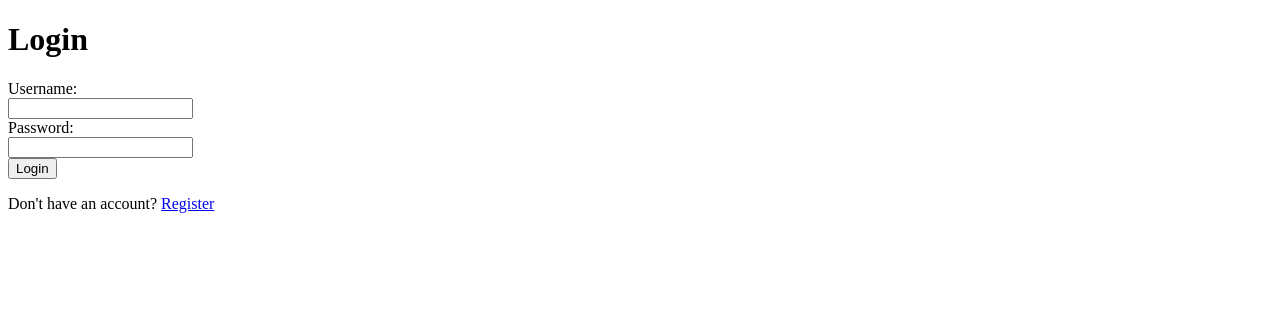
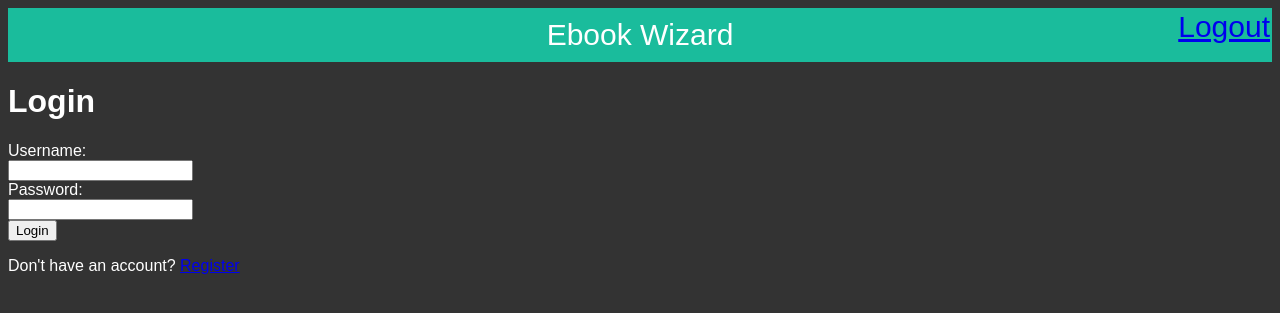
Before and after one commit to aitoolsau/EbookWriter, a Flask app: page / in a window 1280 px wide. Shown: the top 313 px of the page. Run offline with Flask 3, Linux system fonts and the light colour scheme; some libraries are stand-ins or nearby versions.

Commit message:
Added header.html template and included it in login.html template.y

```diff
--- /dev/null
+++ b/templates/header.html
@@ -0,0 +1,31 @@
+<!DOCTYPE html>
+<html>
+<head>
+    <title>Ebook Wizard</title>
+    <style>
+        body {
+            background-color: #333;
+            color: #fff;
+            font-family: Arial, sans-serif;
+        }
+        .header {
+            padding: 10px;
+            text-align: center;
+            background: #1abc9c;
+            color: white;
+            font-size: 30px;
+        }
+        .logout {
+            position: absolute;
+            right: 10px;
+            top: 10px;
+        }
+    </style>
+</head>
+<body>
+    <div class="header">
+        Ebook Wizard
+        <a href="/logout" class="logout">Logout</a>
+    </div>
+</body>
+</html>
--- a/templates/login.html
+++ b/templates/login.html
@@ -1,9 +1,4 @@
-<!DOCTYPE html>
-<html>
-<head>
-    <title>Login</title>
-</head>
-<body>
+{% include 'header.html' %}
     <h1>Login</h1>
     <form action="/" method="post">
         <label for="username">Username:</label><br>
```
